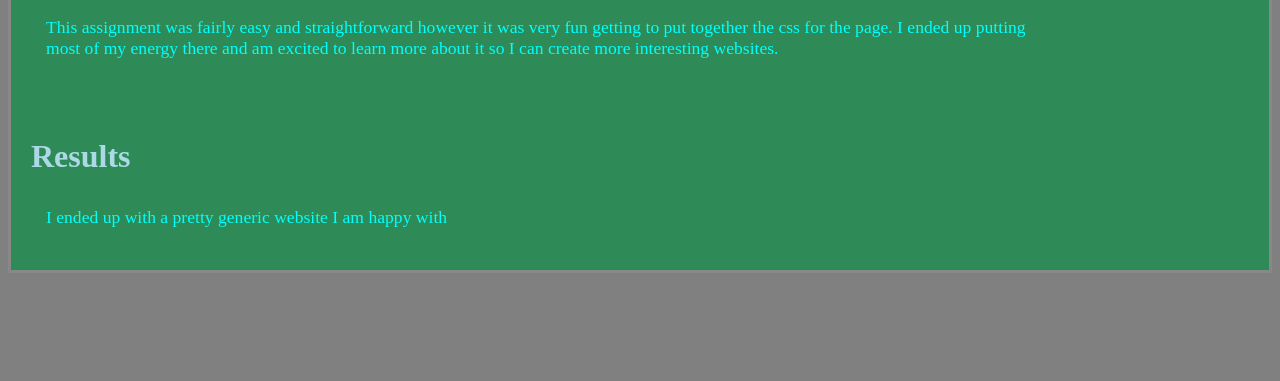
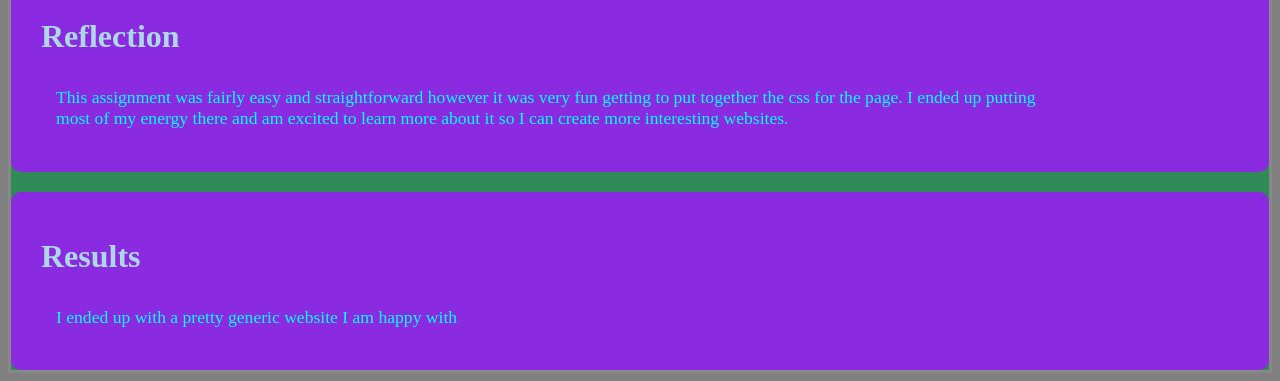
Before and after one commit to AzuDreams/art101, a plain HTML site: page lab2/index.html in a window 1280 px wide. Shown: the part 703-1084 px from the top of the page. Before the commit the page ends 984 px from the top, so only its background shows below. Drawn offline with Linux system fonts and the light colour scheme.

Commit message:
slight style change for lab2

```diff
--- a/lab2/css/lab.css
+++ b/lab2/css/lab.css
@@ -2,10 +2,11 @@
 
 /* the period in a CSS selector selects an element by class, e.g., class="minor-section" */
 .minor-section {
-    padding: 10px;
-    margin-bottom: 10px;
-
-  }
+  background-color: blueviolet;
+  border-radius: 10px;
+  padding: 20px;
+  margin-top: 20px;
+}
 #content{
   background-color: seagreen;
   border: solid 3px #888;
```
